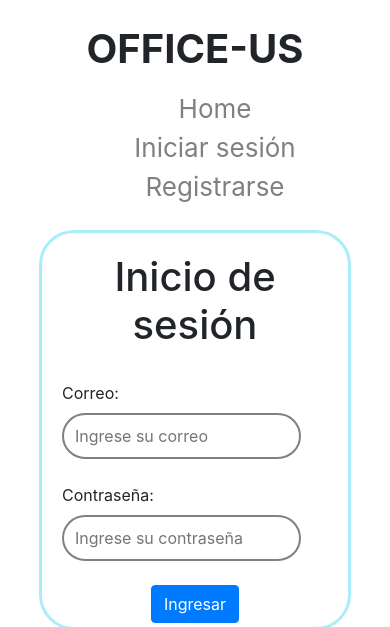
After one commit to sestupinan/OfficeUs, a Django app: page /signin/ in a window 390 px wide. The commit adds this page. Shown: the top 627 px of the page. Run offline with Django 3.2, Linux system fonts and the light colour scheme; some libraries are stand-ins or nearby versions.

Commit message:
todo bien todo correcto

```diff
--- /dev/null
+++ b/OfficeUs/OfficeUs/templates/header_antes_de_inicio_de_sesion.html
@@ -0,0 +1,63 @@
+<head>
+	<link href="https://fonts.googleapis.com/css?family=Yellowtail&display=swap" rel="stylesheet">
+	<link rel="stylesheet" href="https://stackpath.bootstrapcdn.com/bootstrap/4.1.3/css/bootstrap.min.css">
+	<style>
+		#logo-main {
+			display: block;
+			margin: 20px auto;
+		}
+
+		#navbar-primary.navbar-default {
+			background: transparent;
+			border: none;
+		}
+
+		.navbar-nav {
+			width: 100%;
+			text-align: center;
+		}
+
+		.navbar-nav li{
+			display: inline-block;
+			float: none;
+		}
+
+		.navbar-nav li a{
+			padding-left: 30px;
+			padding-right: 30px;
+		}
+
+        .linkcitos{
+        	color:gray;
+        	font-size:26px;
+        	border-right;
+        }
+
+        .linkcitos:hover{
+        	-webkit-tap-highlight-color: transparent;
+        	text-decoration: none;
+        	color:lightgray;
+        	font-size:22px;
+        }
+
+        #titulo{
+        	margin-top:25px;
+        	text-align:center
+        }
+
+	</style>
+</head>
+	<header role="banner">
+		<h1 id="titulo"><b>OFFICE-US</b></h1>
+		<nav id="navbar-primary" class="navbar navbar-default" role="navigation">
+			<div class="container-fluid">
+    <div class="nav navbar-nav">
+      <ul >
+        <li class="active"><a class="linkcitos" href="#">Home</a></li>
+        <li ><a href="#" class="linkcitos">Iniciar sesión</a></li>
+        <li ><a class="linkcitos" href="#">Registrarse</a></li>
+      </ul>
+    </div>
+  </div>
+</nav>
+</header>
--- /dev/null
+++ b/OfficeUs/OfficeUs/templates/iniciar_sesion.html
@@ -0,0 +1,114 @@
+<html>
+<head>
+	<link href="https://fonts.googleapis.com/css?family=Yellowtail&display=swap" rel="stylesheet">
+	<link rel="stylesheet" href="https://stackpath.bootstrapcdn.com/bootstrap/4.1.3/css/bootstrap.min.css">
+	<script src="https://code.jquery.com/jquery-3.4.1.slim.min.js" integrity="sha384-J6qa4849blE2+poT4WnyKhv5vZF5SrPo0iEjwBvKU7imGFAV0wwj1yYfoRSJoZ+n" crossorigin="anonymous"></script>
+<script src="https://cdn.jsdelivr.net/npm/popper.js@1.16.0/dist/umd/popper.min.js" integrity="sha384-Q6E9RHvbIyZFJoft+2mJbHaEWldlvI9IOYy5n3zV9zzTtmI3UksdQRVvoxMfooAo" crossorigin="anonymous"></script>
+<script src="https://stackpath.bootstrapcdn.com/bootstrap/4.4.1/js/bootstrap.min.js" integrity="sha384-wfSDF2E50Y2D1uUdj0O3uMBJnjuUD4Ih7YwaYd1iqfktj0Uod8GCExl3Og8ifwB6" crossorigin="anonymous"></script>
+	<style>
+        #titulo2{
+        	text-align:center
+        }
+
+		.carousel-plus{
+			width:90%;
+		}
+
+		.inputform{
+			border-radius: 35px;
+			border:2px solid gray;
+			width:90%;
+			height:46px;
+			outline:0;
+		}
+
+		.imagen-carousel{
+			height:400px;
+		}
+
+		.centrar{
+			display:block;
+			margin-left:auto;
+			margin-right:auto;
+		}
+
+		#botonIngresar{
+			outline:0;
+		}
+
+	</style>
+</head>
+<body>
+	{% block header %}
+	{% include 'header_antes_de_inicio_de_sesion.html' %}
+	{% endblock header %}
+
+<div class="row">
+	<div class="col-md-5">
+		{% if estado is -1 %}
+		<div class="card centrar" style="width:80%;height:500px;border:3px solid #a9edfc;border-radius: 35px;">
+		{% else %}
+		<div class="card centrar" style="width:80%;height:400px;border:3px solid #a9edfc;border-radius: 35px;">
+		{% endif %}
+			<div class="card-body">
+				<h1 id="titulo2">Inicio de sesión</h1><br>
+				<form method="post">{% csrf_token %}
+					{% if estado is -1 %}
+					<div style="margin-top: 3px; margin-bottom: 3px" class="alert alert-danger" role="alert">
+						<h6 class="alert-heading">Tu correo y contraseña son incorrectos :( </h4>
+							<p>Intentalo de nuevo. Si no posees una cuenta, puedes <a>Registrate aquí</a></p>
+					</div>
+					{% endif %}
+					<label>Correo:</label>
+					<br>
+					<input class="inputform" type="text" placeholder="  Ingrese su correo" name="correo"><br><br>
+					<label>Contraseña:</label><br>
+					<input class="inputform" type="password" placeholder="  Ingrese su contraseña" name="contraseña">
+					<br><br>
+					<button type="submit" class="btn btn-primary" id="botonIngresar" style="display:block;margin-left:auto;margin-right:auto;">Ingresar</button>
+					{% if estado is 0 %}
+					<label class="centrar">¿No tienes cuenta aún? <a>Registrate aquí</a></label>
+					{% endif %}
+				</form>
+			</div>
+		</div>
+	</div>
+	<div class="col-md-7 ">
+		<div id="carouselExampleIndicators" class="carousel slide carousel-plus centrar" data-ride="carousel">
+			<ol class="carousel-indicators">
+				<li data-target="#carouselExampleIndicators" data-slide-to="0" class="active"></li>
+				<li data-target="#carouselExampleIndicators" data-slide-to="1"></li>
+				<li data-target="#carouselExampleIndicators" data-slide-to="2"></li>
+			</ol>
+			<div class="carousel-inner">
+				<div class="carousel-item active">
+					<img class="d-block w-100 imagen-carousel" src="https://trabajarporelmundo.org/wp-content/uploads/2018/06/5-aplicaciones-para-encontrar-un-espacio-de-coworking.jpg" alt="First slide">
+				</div>
+				<div class="carousel-item">
+					<img class="d-block w-100 imagen-carousel" src="https://m.eldiario.es/fotos/colaboracion-principales-beneficios-compartir-profesionales_EDIIMA20191128_0107_1.jpg" alt="Second slide">
+				</div>
+				<div class="carousel-item">
+					<img class="d-block w-100 imagen-carousel" src="https://encrypted-tbn0.gstatic.com/images?q=tbn%3AANd9GcRBBoieaTOcXa_xeZijcUcQTNQ815ulEV2oA3dwDT0H20LA3eZZ&usqp=CAU" alt="Third slide">
+				</div>
+			</div>
+			<a class="carousel-control-prev" href="#carouselExampleIndicators" role="button" data-slide="prev">
+				<span class="carousel-control-prev-icon" aria-hidden="true"></span>
+				<span class="sr-only">Previous</span>
+			</a>
+			<a class="carousel-control-next" href="#carouselExampleIndicators" role="button" data-slide="next">
+				<span class="carousel-control-next-icon" aria-hidden="true"></span>
+				<span class="sr-only">Next</span>
+			</a>
+		</div>
+	</div>
+  </div>
+</body>
+</html>
+<script>
+	$( document ).ready(function() {
+		if({{estado}} == 1)
+		{
+			window.location.pathname = '/oficinas/get/0';
+		}
+});
+</script>
--- a/OfficeUs/OfficeUs/urls.py
+++ b/OfficeUs/OfficeUs/urls.py
@@ -4,7 +4,7 @@ from . import views
 
 urlpatterns = [
     path('admin/', admin.site.urls),
-    path('', views.index),
+    path('signin/', views.index),
     path('', include('usuario.urls')),
     path('oficinas/', include('oficina.urls')),
 ]
--- a/OfficeUs/OfficeUs/views.py
+++ b/OfficeUs/OfficeUs/views.py
@@ -1,4 +1,19 @@
 from django.shortcuts import render
+from django.template import loader
+from django.http import HttpResponse
+from usuario.usuario_logic import usuario_logic as ul
+
 
 def index(request):
-    return render(request, 'index.html')
+	template=loader.get_template('iniciar_sesion.html')
+	estado = 0
+	print("mana nada")
+	if request.method == 'POST':
+		print("mana entra")
+		try:
+			ul.iniciar_sesion(request.POST['correo'],request.POST['contraseña'])
+			estado = 1
+		except:
+			estado = -1
+	context={'estado':estado}
+	return HttpResponse(template.render(context,request))
--- a/OfficeUs/oficina/views.py
+++ b/OfficeUs/oficina/views.py
@@ -12,7 +12,7 @@ from .oficina_logic.oficina_logic import *
 def get(request,pagina):
 	template=loader.get_template('oficina/get.html')
 	lista = get_oficinas(pagina)
-	context= {'lista':lista,'pagina':pagina}
+	context= {'lista':lista,'pagina':pagina+1,'num_atras':pagina,'num_alante':pagina+2}
 	return HttpResponse(template.render(context,request))
 
 def get_oficina_dado_keyword(request,keyword,pagina):
--- a/OfficeUs/usuario/models.py
+++ b/OfficeUs/usuario/models.py
@@ -8,4 +8,4 @@ class Usuario(models.Model):
     barrio = models.CharField(max_length=30)
     foto = models.CharField(max_length=100)
     def __str__(self):
-        return '%s-%s-%s' % (self.nombre, self.correo, self.barrio)
+        return '%s / %s' % (self.correo, self.contraseña)
--- a/OfficeUs/usuario/usuario_logic/usuario_logic.py
+++ b/OfficeUs/usuario/usuario_logic/usuario_logic.py
@@ -2,6 +2,9 @@ from django.db import models
 from ..models import Usuario
 
 #Get todos los usuarios
+def iniciar_sesion(correo, password):
+	return Usuario.objects.get(contraseña=password,correo=correo)
+
 def get_usuarios():
     usuarios = Usuario.objects.all()
     return (usuarios)
```
Also changed, not shown: OfficeUs/oficina/templates/oficina/get.html (+3 -4 lines).
